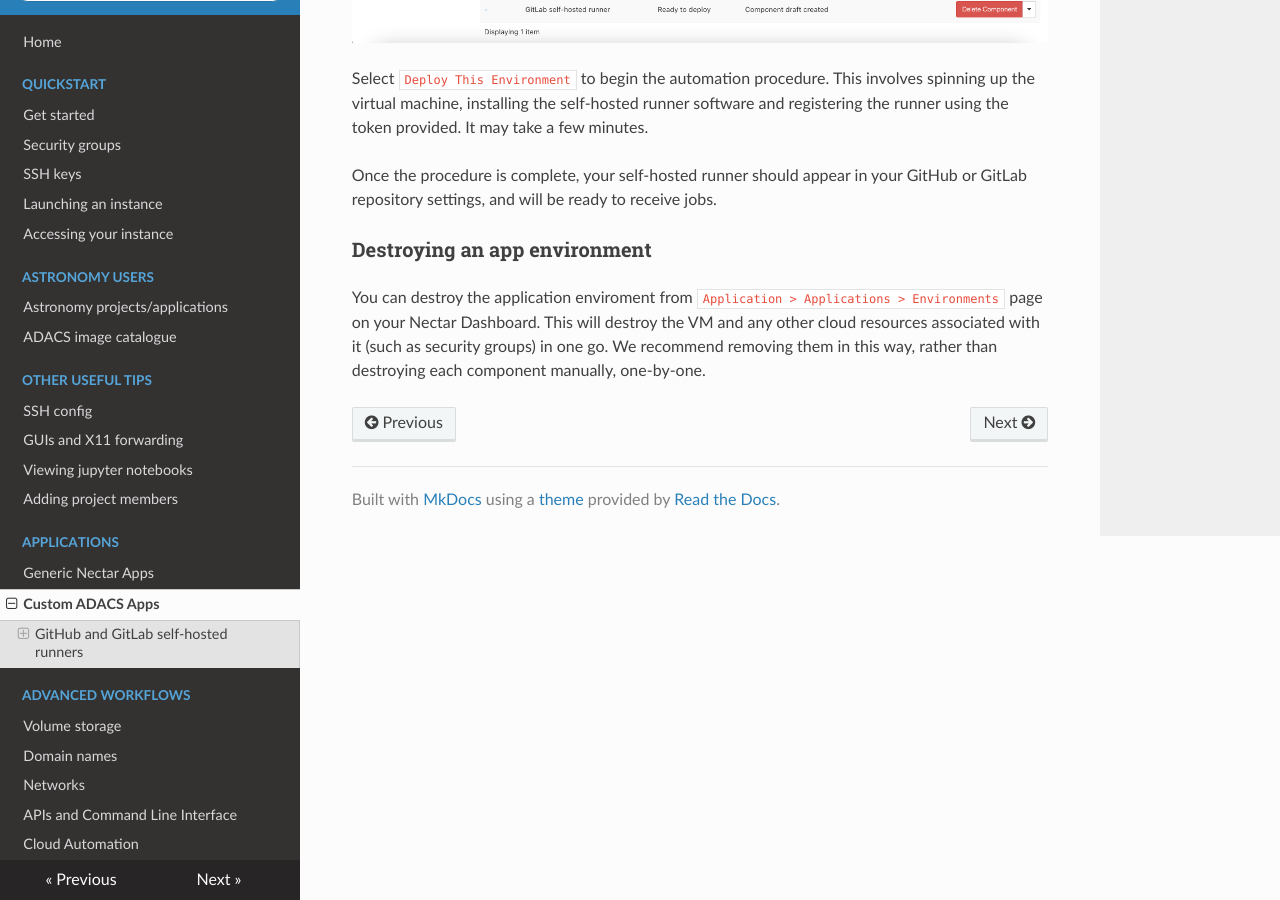
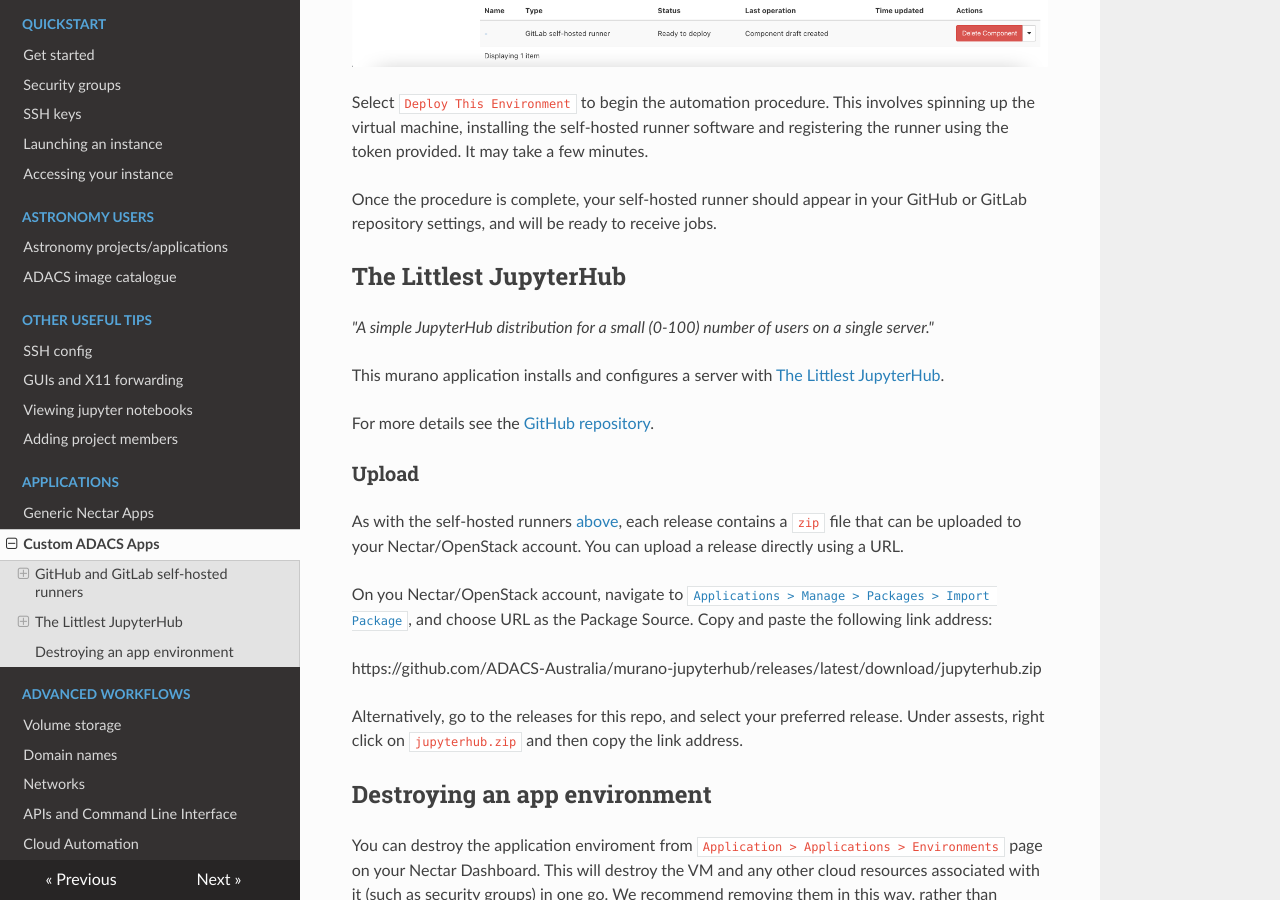
Before and after one commit to ADACS-Australia/swinburne-rc-docs, an MkDocs documentation site: the page built from docs/adacs-apps.md, in a window 1280 px wide and 900 px high, scrolled down 2716 px. Built offline with MkDocs 1.6.1, drawn with Linux system fonts in a browser that asks for light colours; nearby versions of some CDN libraries.

Commit message:
Added The Littlest JupyterHub

```diff
--- a/docs/adacs-apps.md
+++ b/docs/adacs-apps.md
@@ -18,6 +18,7 @@ Find the zip archive from the latest release, and copy its link address (you can
 
 On your Nectar Dashboard, navigate to `Applications > Manage > Packages`.
 From here you can upload, manage and delete custom apps. To upload a new application, select `+ Import Package`.
+(Or click [here](https://dashboard.rc.nectar.org.au/app-catalog/packages/upload){target="_blank"}).
 
 ![](images/import_package.png)
 
@@ -43,6 +44,23 @@ Select `Deploy This Environment` to begin the automation procedure. This involve
 
 Once the procedure is complete, your self-hosted runner should appear in your GitHub or GitLab repository settings, and will be ready to receive jobs.
 
-### Destroying an app environment
+## The Littlest JupyterHub
+*"A simple JupyterHub distribution for a small (0-100) number of users on a single server."*
+
+This murano application installs and configures a server with [The Littlest JupyterHub](https://tljh.jupyter.org/en/latest/){target="_blank"}.
+
+For more details see the [GitHub repository](https://github.com/ADACS-Australia/murano-jupyterhub){target="_blank"}.
+
+### Upload
+As with the self-hosted runners [above](#github-and-gitlab-self-hosted-runners), each release contains a `zip` file that can be uploaded to your Nectar/OpenStack account. You can upload a release directly using a URL.
+
+On you Nectar/OpenStack account, navigate to [`Applications > Manage > Packages > Import Package`](https://dashboard.rc.nectar.org.au/app-catalog/packages/upload){target="_blank"}, and choose URL as the Package Source.
+Copy and paste the following link address:
+
+https://github.com/ADACS-Australia/murano-jupyterhub/releases/latest/download/jupyterhub.zip
+
+Alternatively, go to the releases for this repo, and select your preferred release. Under assests, right click on `jupyterhub.zip` and then copy the link address.
+
+## Destroying an app environment
 You can destroy the application enviroment from `Application > Applications > Environments` page on your Nectar Dashboard.
 This will destroy the VM and any other cloud resources associated with it (such as security groups) in one go. We recommend removing them in this way, rather than destroying each component manually, one-by-one.
```
